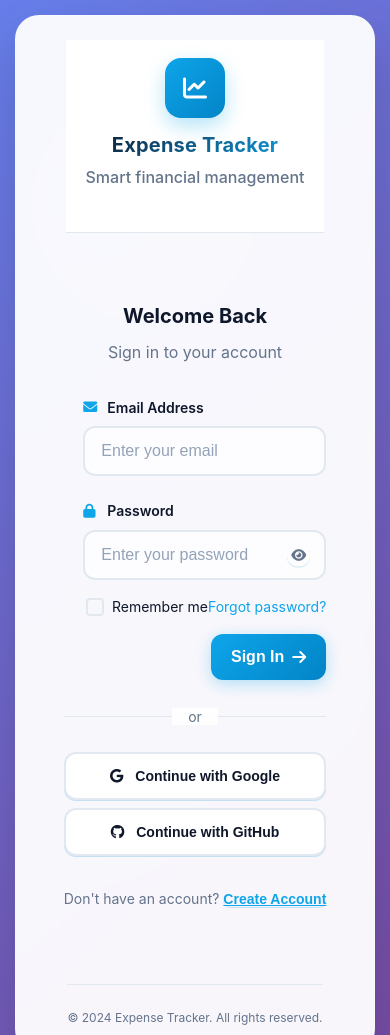
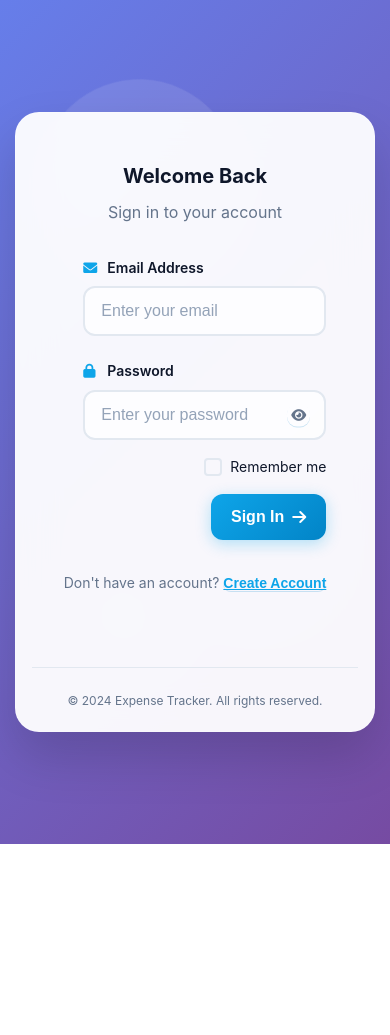
Before and after one commit to Muhanad-DEV/expense-tracker, a plain HTML site: page login.html in a window 390 px wide. Shown: the top 1035 px of the page. After the commit the page ends 844 px from the top, so only its background shows below. Drawn offline with Linux system fonts and the light colour scheme.

Commit message:
Simplify login page UI and make it scrollable
🎨 UI Improvements:
- Removed top header section with logo
- Removed Google and GitHub social login buttons
- Removed forgot password functionality
- Simplified login and registration forms
- Made container scrollable with max-height and overflow-y
- Enhanced responsive design for better mobile experience

📱 Scrollable Design:
- Added max-height: 90vh to auth container
- Added overflow-y: auto for scrolling
- Improved mobile responsiveness (95vh on tablets, 98vh on mobile)
- Better padding and spacing for all screen sizes

🧹 Code Cleanup:
- Removed unused CSS for header, logo, social buttons
- Removed forgot password related styles
- Cleaned up responsive design rules
- Simplified form layout and structure

✨ Enhanced UX:
- Cleaner, more focused login experience
- Better mobile usability with scrolling
- Reduced visual clutter
- Improved form accessibility

```diff
--- a/login.html
+++ b/login.html
@@ -16,18 +16,6 @@
   </div>
 
   <div class="auth-container">
-    <!-- Header with Logo -->
-    <header class="auth-header">
-      <div class="logo-container">
-        <div class="logo-icon">
-          <i class="fas fa-chart-line"></i>
-        </div>
-        <div class="logo-text">
-          <h1>Expense Tracker</h1>
-          <p>Smart financial management</p>
-        </div>
-      </div>
-    </header>
 
     <main class="auth-main">
       <!-- Login Form -->
@@ -65,7 +53,6 @@
               <span class="checkmark"></span>
               Remember me
             </label>
-            <a href="#" class="forgot-password">Forgot password?</a>
           </div>
 
           <button type="submit" class="auth-btn primary-btn">
@@ -75,21 +62,6 @@
 
           <p id="login-error" class="error-message" role="alert" aria-live="polite"></p>
         </form>
-
-        <div class="divider">
-          <span>or</span>
-        </div>
-
-        <div class="social-login">
-          <button class="social-btn google-btn">
-            <i class="fab fa-google"></i>
-            Continue with Google
-          </button>
-          <button class="social-btn github-btn">
-            <i class="fab fa-github"></i>
-            Continue with GitHub
-          </button>
-        </div>
 
         <p class="auth-switch">
           Don't have an account?
@@ -169,21 +141,6 @@
           <p id="register-error" class="error-message" role="alert" aria-live="polite"></p>
         </form>
 
-        <div class="divider">
-          <span>or</span>
-        </div>
-
-        <div class="social-login">
-          <button class="social-btn google-btn">
-            <i class="fab fa-google"></i>
-            Continue with Google
-          </button>
-          <button class="social-btn github-btn">
-            <i class="fab fa-github"></i>
-            Continue with GitHub
-          </button>
-        </div>
-
         <p class="auth-switch">
           Already have an account?
           <button type="button" id="show-login" class="link-btn">Sign In</button>
--- a/styles.css
+++ b/styles.css
@@ -170,7 +170,7 @@ tbody tr:hover { background: #eef6ff; }
   backdrop-filter: blur(20px);
   border-radius: 24px;
   box-shadow: 0 25px 50px rgba(0, 0, 0, 0.15);
-  padding: 48px;
+  padding: 32px;
   width: 100%;
   max-width: 450px;
   margin: 20px auto;
@@ -179,55 +179,10 @@ tbody tr:hover { background: #eef6ff; }
   border: 1px solid rgba(255, 255, 255, 0.2);
   display: flex;
   flex-direction: column;
-  align-items: center;
-  justify-content: center;
-  min-height: 80vh;
+  max-height: 90vh;
+  overflow-y: auto;
 }
 
-/* Header with Logo */
-.auth-header {
-  text-align: center;
-  margin-bottom: 40px;
-}
-
-.logo-container {
-  display: flex;
-  align-items: center;
-  justify-content: center;
-  gap: 16px;
-  margin-bottom: 24px;
-}
-
-.logo-icon {
-  width: 60px;
-  height: 60px;
-  background: linear-gradient(135deg, var(--primary), var(--primary-600));
-  border-radius: 16px;
-  display: flex;
-  align-items: center;
-  justify-content: center;
-  color: white;
-  font-size: 24px;
-  box-shadow: 0 8px 20px rgba(14, 165, 233, 0.3);
-}
-
-.logo-text h1 {
-  font-size: 32px;
-  margin: 0;
-  color: var(--text);
-  font-weight: 700;
-  background: linear-gradient(135deg, var(--text), var(--primary));
-  -webkit-background-clip: text;
-  -webkit-text-fill-color: transparent;
-  background-clip: text;
-}
-
-.logo-text p {
-  color: var(--muted);
-  margin: 4px 0 0 0;
-  font-size: 16px;
-  font-weight: 500;
-}
 
 /* Form Header */
 .form-header {
@@ -396,16 +351,6 @@ tbody tr:hover { background: #eef6ff; }
   font-weight: bold;
 }
 
-.forgot-password {
-  color: var(--primary);
-  text-decoration: none;
-  font-size: 14px;
-  transition: color 0.2s;
-}
-
-.forgot-password:hover {
-  color: var(--primary-600);
-}
 
 /* Buttons */
 .auth-btn {
@@ -439,69 +384,6 @@ tbody tr:hover { background: #eef6ff; }
   transform: translateY(0);
 }
 
-/* Social Login */
-.divider {
-  text-align: center;
-  margin: 24px 0;
-  position: relative;
-}
-
-.divider::before {
-  content: '';
-  position: absolute;
-  top: 50%;
-  left: 0;
-  right: 0;
-  height: 1px;
-  background: var(--border);
-}
-
-.divider span {
-  background: rgba(255, 255, 255, 0.95);
-  padding: 0 16px;
-  color: var(--muted);
-  font-size: 14px;
-  position: relative;
-  z-index: 1;
-}
-
-.social-login {
-  display: flex;
-  flex-direction: column;
-  gap: 12px;
-}
-
-.social-btn {
-  padding: 14px 20px;
-  border: 2px solid var(--border);
-  border-radius: 12px;
-  background: white;
-  color: var(--text);
-  font-size: 14px;
-  font-weight: 600;
-  cursor: pointer;
-  transition: all 0.3s ease;
-  display: flex;
-  align-items: center;
-  justify-content: center;
-  gap: 12px;
-}
-
-.social-btn:hover {
-  border-color: var(--primary);
-  transform: translateY(-1px);
-  box-shadow: 0 4px 12px rgba(0, 0, 0, 0.1);
-}
-
-.google-btn:hover {
-  border-color: #db4437;
-  color: #db4437;
-}
-
-.github-btn:hover {
-  border-color: #333;
-  color: #333;
-}
 
 /* Auth Switch */
 .auth-switch {
@@ -577,27 +459,13 @@ tbody tr:hover { background: #eef6ff; }
 
   .auth-container {
     margin: 10px auto;
-    padding: 32px 24px;
-    min-height: 70vh;
+    padding: 24px 20px;
+    max-height: 95vh;
     max-width: 100%;
-  }
-
-  .logo-container {
-    flex-direction: column;
-    gap: 12px;
-    text-align: center;
-  }
-
-  .logo-text h1 {
-    font-size: 24px;
   }
 
   .form-header h2 {
     font-size: 24px;
-  }
-
-  .social-login {
-    gap: 8px;
   }
 
   .auth-form {
@@ -607,12 +475,9 @@ tbody tr:hover { background: #eef6ff; }
 
 @media (max-width: 480px) {
   .auth-container {
-    padding: 24px 16px;
+    padding: 20px 16px;
     margin: 5px;
-  }
-
-  .logo-text h1 {
-    font-size: 20px;
+    max-height: 98vh;
   }
 
   .form-header h2 {
```
Also changed, not shown: 1 other file.
